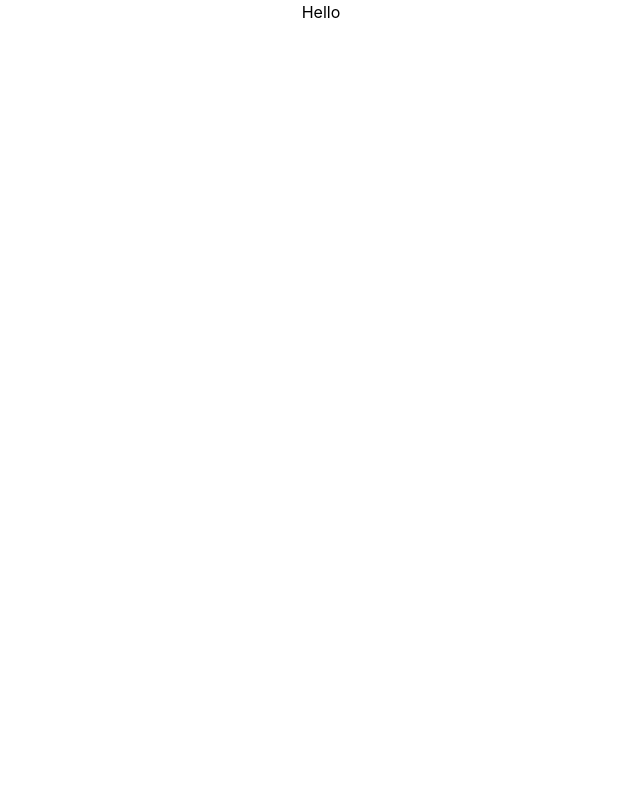
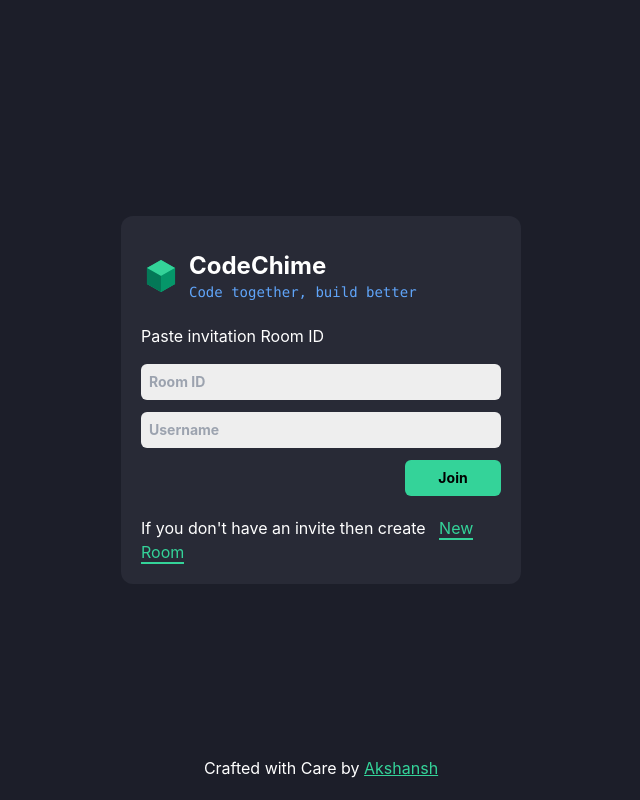
Before and after one commit to Akshansh029/realtime-code-editor, a React (Create React App) app: page / in a window 1280 px wide. Shown: the whole page, without its empty margins (319-959 px from the left). Built offline with nearby package versions, Linux system fonts and the light colour scheme.

Commit message:
Landing page completed for now

```diff
--- a/src/App.js
+++ b/src/App.js
@@ -1,7 +1,19 @@
 import "./App.css";
+import { BrowserRouter, Routes, Route } from "react-router-dom";
+import Home from "./pages/Home";
+import EditorPage from "./pages/EditorPage";
 
 function App() {
-  return <div className="App">Hello</div>;
+  return (
+    <>
+      <BrowserRouter>
+        <Routes>
+          <Route path="/" element={<Home />}></Route>
+          <Route path="/editor/:roomId" element={<EditorPage />}></Route>
+        </Routes>
+      </BrowserRouter>
+    </>
+  );
 }
 
 export default App;
--- /dev/null
+++ b/src/components/Favicon.jsx
@@ -0,0 +1,33 @@
+export default function Favicon({ className = "", size = 40 }) {
+  return (
+    <svg
+      width={size}
+      height={size}
+      viewBox="0 0 300 300"
+      fill="none"
+      xmlns="http://www.w3.org/2000/svg"
+      className={className}
+    >
+      <path
+        d="M150 30L255.311 90V210L150 270L44.6891 210V90L150 30Z"
+        fill="currentColor"
+        className="text-emerald-500"
+      />
+      <path
+        d="M150 30L255.311 90L150 150L44.6891 90L150 30Z"
+        fill="currentColor"
+        className="text-emerald-400"
+      />
+      <path
+        d="M44.6891 90L150 150V270L44.6891 210V90Z"
+        fill="currentColor"
+        className="text-emerald-700"
+      />
+      <path
+        d="M255.311 90L150 150V270L255.311 210V90Z"
+        fill="currentColor"
+        className="text-emerald-600"
+      />
+    </svg>
+  );
+}
--- /dev/null
+++ b/src/components/Logo.jsx
@@ -0,0 +1,15 @@
+import Favicon from "./Favicon";
+
+export default function Logo({ className = "", iconSize = 40 }) {
+  return (
+    <div className={`flex items-center gap-2 ${className} h-[80px] mb-2`}>
+      <Favicon size={iconSize} />
+      <div className="flex flex-col">
+        <h1 className="text-2xl font-bold text-white">CodeChime</h1>
+        <p className="text-sm text-blue-400 font-mono">
+          Code together, build better
+        </p>
+      </div>
+    </div>
+  );
+}
--- a/src/index.css
+++ b/src/index.css
@@ -9,6 +9,7 @@ body {
     sans-serif;
   -webkit-font-smoothing: antialiased;
   -moz-osx-font-smoothing: grayscale;
+  background: #1c1e29;
 }
 
 code {
--- /dev/null
+++ b/src/pages/EditorPage.js
@@ -0,0 +1,7 @@
+import React from "react";
+
+const EditorPage = () => {
+  return <div>Editor page</div>;
+};
+
+export default EditorPage;
--- /dev/null
+++ b/src/pages/Home.jsx
@@ -0,0 +1,58 @@
+import React from "react";
+import Logo from "../components/Logo";
+
+const Home = () => {
+  return (
+    <div className="flex items-center justify-center text-white h-[100vh] ">
+      <div className="bg-formBg p-5 rounded-xl w-[400px] max-w-[50%]">
+        <Logo />
+        <h4 className="mb-4">Paste invitation Room ID</h4>
+        <div className="flex flex-col ">
+          <input
+            type="text"
+            name=""
+            id=""
+            placeholder="Room ID"
+            className="p-2 rounded-md outline-none border-none mb-3 text-sm bg-[#eee] font-bold text-gray-700"
+          />
+          <input
+            type="text"
+            name=""
+            id=""
+            placeholder="Username"
+            className="p-2 rounded-md outline-none border-none mb-3 text-sm bg-[#eee] font-bold text-gray-700"
+          />
+          <button
+            type="button"
+            className="joinBtn border-none p-2 rounded-md text-sm cursor-pointer transition-all ease-in-out duration-200 bg-emerald-400 text-black font-bold ml-auto w-24 hover:bg-emerald-500"
+          >
+            Join
+          </button>
+          <span className="mt-5 my-0 mx-auto">
+            If you don't have an invite then create &nbsp;{" "}
+            <a
+              href=""
+              className="text-emerald-400 decoration-none border-b-2 border-emerald-400 cursor-pointer transition-all ease-in-out duration-200 hover:text-emerald-500 hover:border-b-emerald-500"
+            >
+              New Room
+            </a>
+          </span>
+        </div>
+      </div>
+      <footer className="fixed bottom-5">
+        <h4 className="">
+          Crafted with Care by{" "}
+          <a
+            href="https://github.com/Akshansh029"
+            target="_blank"
+            className="text-emerald-400 hover:text-emerald-500 underline"
+          >
+            Akshansh
+          </a>
+        </h4>
+      </footer>
+    </div>
+  );
+};
+
+export default Home;
--- a/tailwind.config.js
+++ b/tailwind.config.js
@@ -2,7 +2,12 @@
 module.exports = {
   content: ["./src/**/*.{js,jsx,ts,tsx}"],
   theme: {
-    extend: {},
+    extend: {
+      colors: {
+        primBg: "#1c1e29",
+        formBg: "#282a36",
+      },
+    },
   },
   plugins: [],
 };
```
